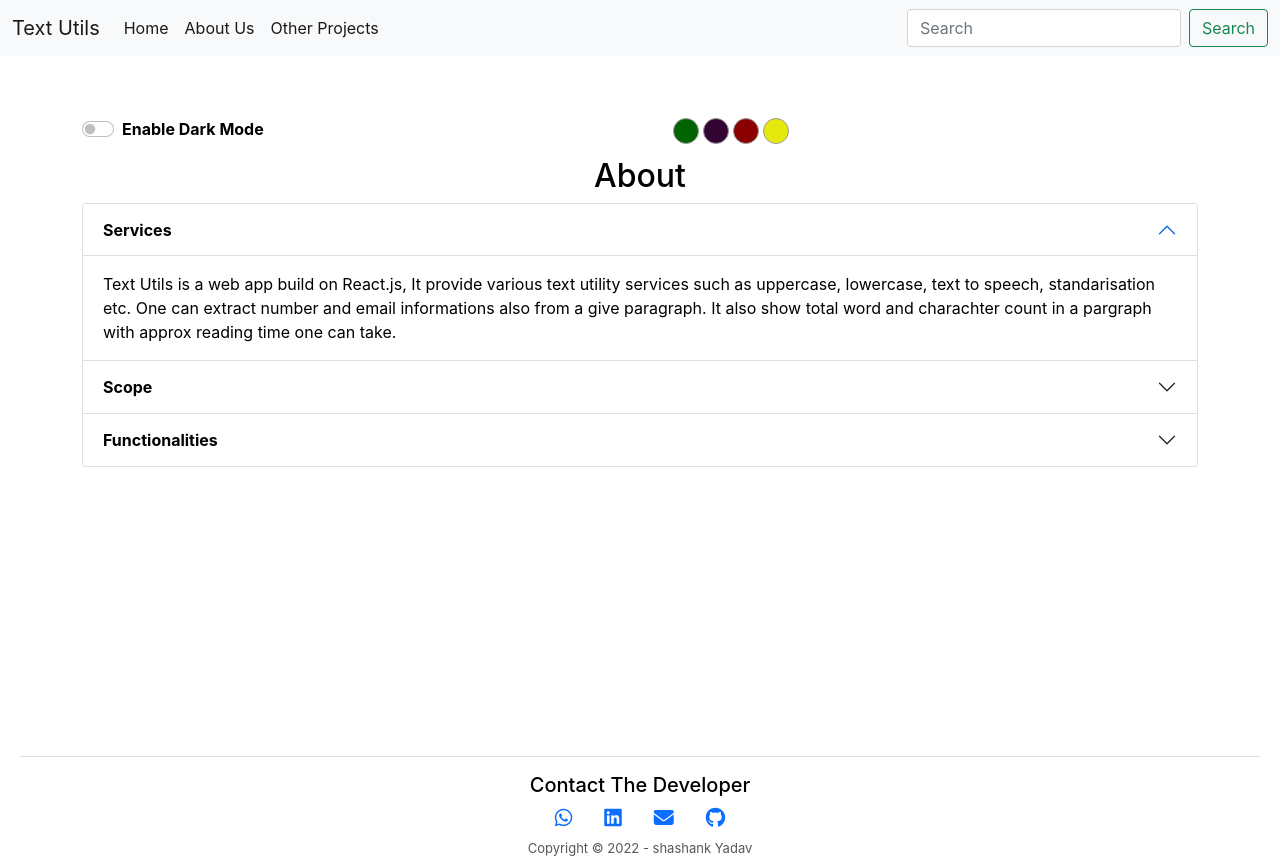
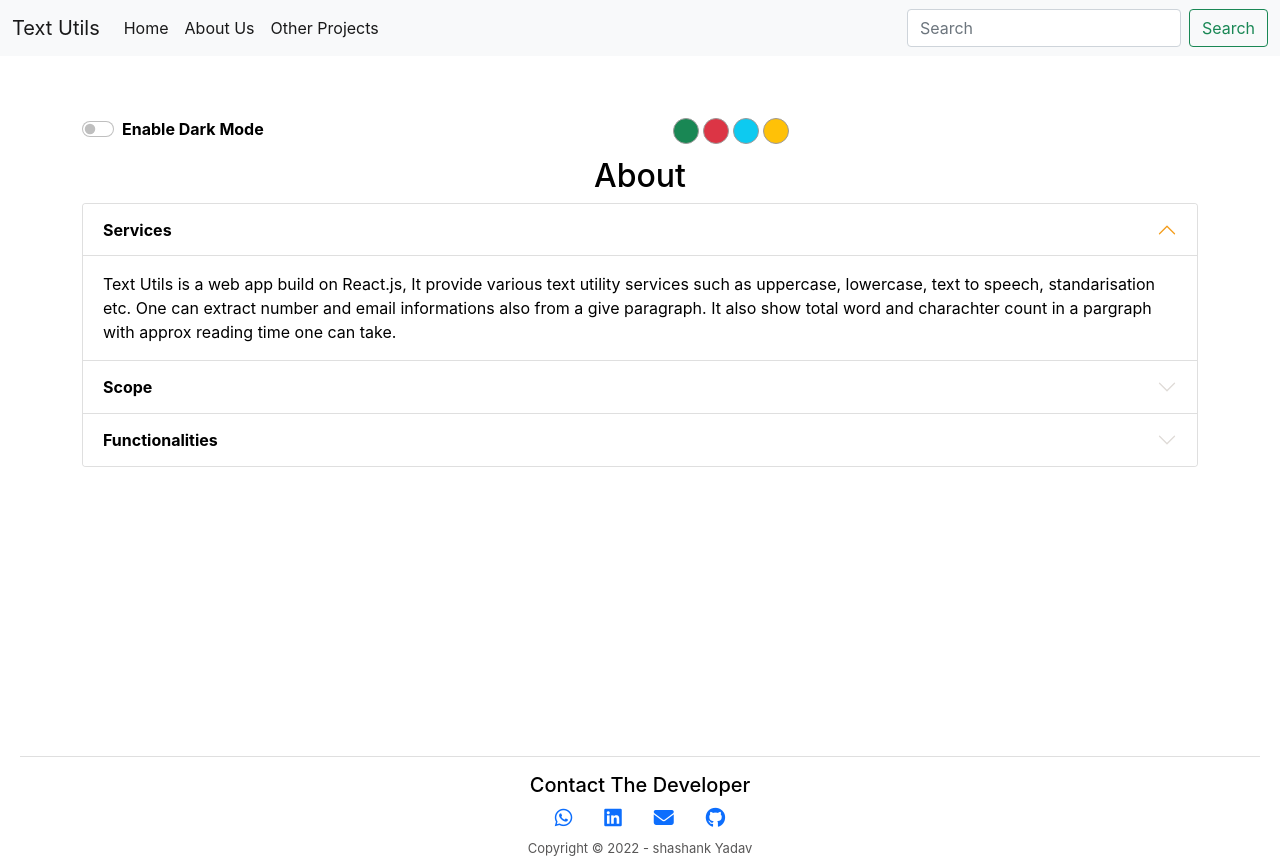
Before and after one commit to Pro-Developer01/Text-Utils-React, a React (Create React App) app: page /about in a window 1280 px wide. Built offline with nearby package versions, Linux system fonts and the light colour scheme.

Commit message:
accordian drop button bug, textform bug, colorpallete color, github fixed

```diff
--- a/src/App.css
+++ b/src/App.css
@@ -29,6 +29,9 @@ body
   min-height: 100vh;
   padding-bottom: 65px;
 }
+.accordion-button::after {
+  filter: invert(1);
+}
 
 .container_Dark
 {
@@ -44,7 +47,7 @@ body
 }
 .green_btn
 {
-  background-color: darkgreen;
+
   border: solid rgb(156, 153, 153) .3px;
   border-radius: 60px;
   padding: 12px;
@@ -53,7 +56,7 @@ body
 
 .blue_btn
 {
-  background-color: #310432;
+
   border: solid rgb(156, 153, 153) .3px;
   border-radius: 60px;
   padding: 12px;
@@ -62,7 +65,7 @@ body
 }
 .yellow_btn
 {
-  background-color: #e5e90d;
+
   border: solid rgb(156, 153, 153) .3px;
   border-radius: 60px;
   padding: 12px;
@@ -71,7 +74,7 @@ body
 }
 .red_btn
 {
-  background-color: darkred;
+
   border: solid rgb(156, 153, 153) .3px;
   border-radius: 60px;
   padding: 12px;
--- a/src/Components/DarkModeToggle.js
+++ b/src/Components/DarkModeToggle.js
@@ -23,10 +23,10 @@ export default function DarkModeToggle(props) {
         </label>
       </div>
       <div className="dark_mode_pellet">
-        <button className="green_btn" onClick={props.togglemode_green}></button>
-        <button className="blue_btn" onClick={props.togglemode_blue}></button>
-        <button className="red_btn" onClick={props.togglemode_red}></button>
-        <button className="yellow_btn" onClick={props.togglemode_yellow}></button>
+        <button className="green_btn bg-success" onClick={props.togglemode_green}></button>
+        <button className="red_btn bg-danger" onClick={props.togglemode_red}></button>
+        <button className="blue_btn bg-info" onClick={props.togglemode_blue}></button>
+        <button className="yellow_btn bg-warning" onClick={props.togglemode_yellow}></button>
       </div>
     </div>
           </div>
--- a/src/Components/Footer.js
+++ b/src/Components/Footer.js
@@ -40,7 +40,7 @@ export default function Footer(props) {
             target="_blank"
             rel="noopener noreferrer"
           >
-            <i class="fa-brands fa-github fa-lg mx-3"></i>
+            <i className="fa-brands fa-github fa-lg mx-3"></i>
           </a>
         </div>
         <center>
--- a/src/Components/Textform.js
+++ b/src/Components/Textform.js
@@ -193,9 +193,9 @@ export default function Textform(props) {
     </div>
     <div className="container my-3" style={{color: props.mode==='light'?'black':'white'}}>
       <h2>Word <em>&</em> Character</h2>
-      <p><b>{text.split(' ').filter((element)=>{return element.length!==0}).length}</b> Words and <b>{text.length}</b> Characters</p>
+      <p><b>{text.split(/\s+/).filter((element)=>{return element.length!==0}).length}</b> Words and <b>{text.length}</b> Characters</p>
       <h2>Reading Time</h2>
-      <p><b>{0.008*text.split(' ').filter((element)=>{return element.length!==0}).length}</b> Minutes required to read this text</p>
+      <p><b>{0.008*text.split(/\s+/).filter((element)=>{return element.length!==0}).length}</b> Minutes required to read this text</p>
       <h2>Preview</h2>
       <p>{text.length>0?text:"Please Enter Something In Text Box To Get Preview"}</p>
     </div>
```
